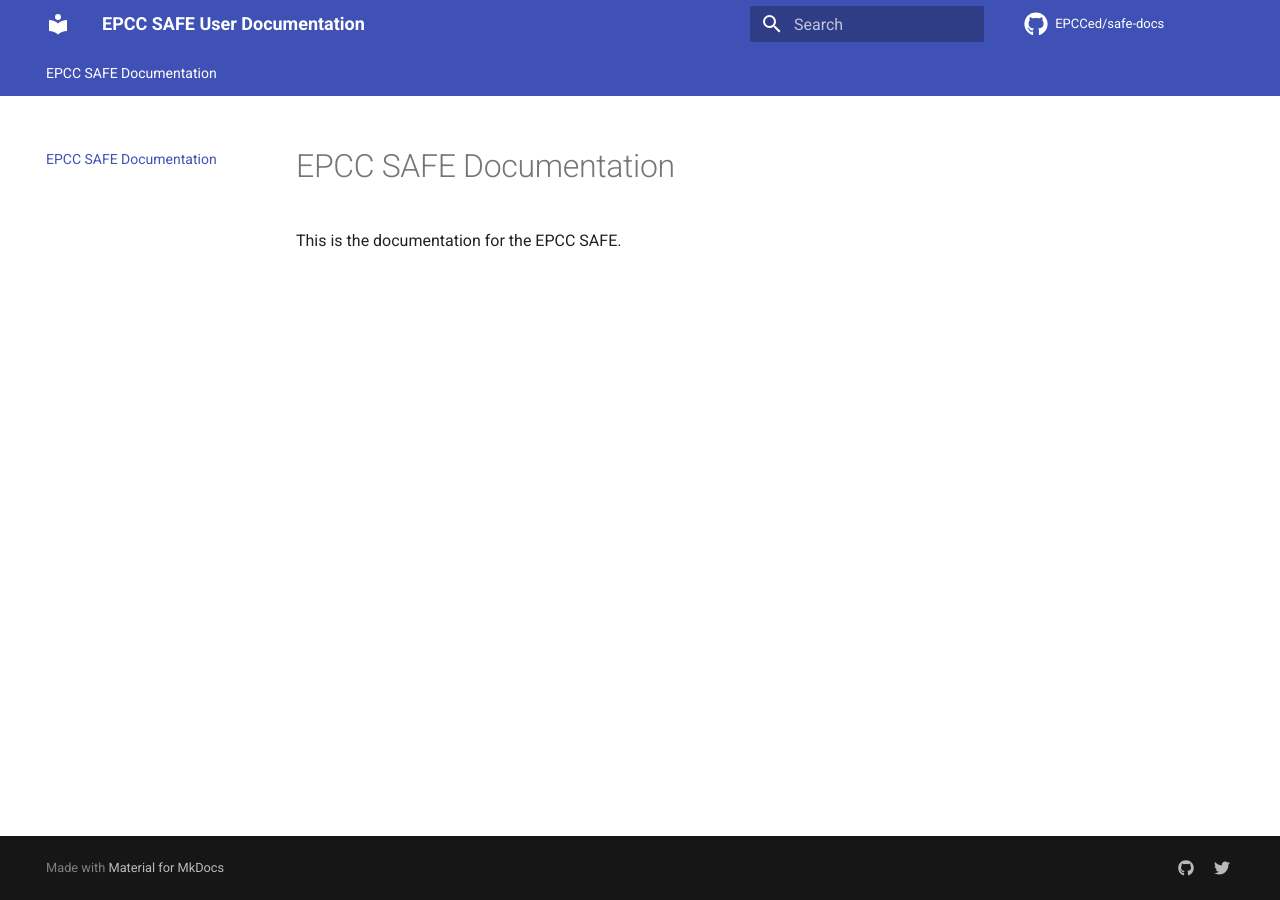
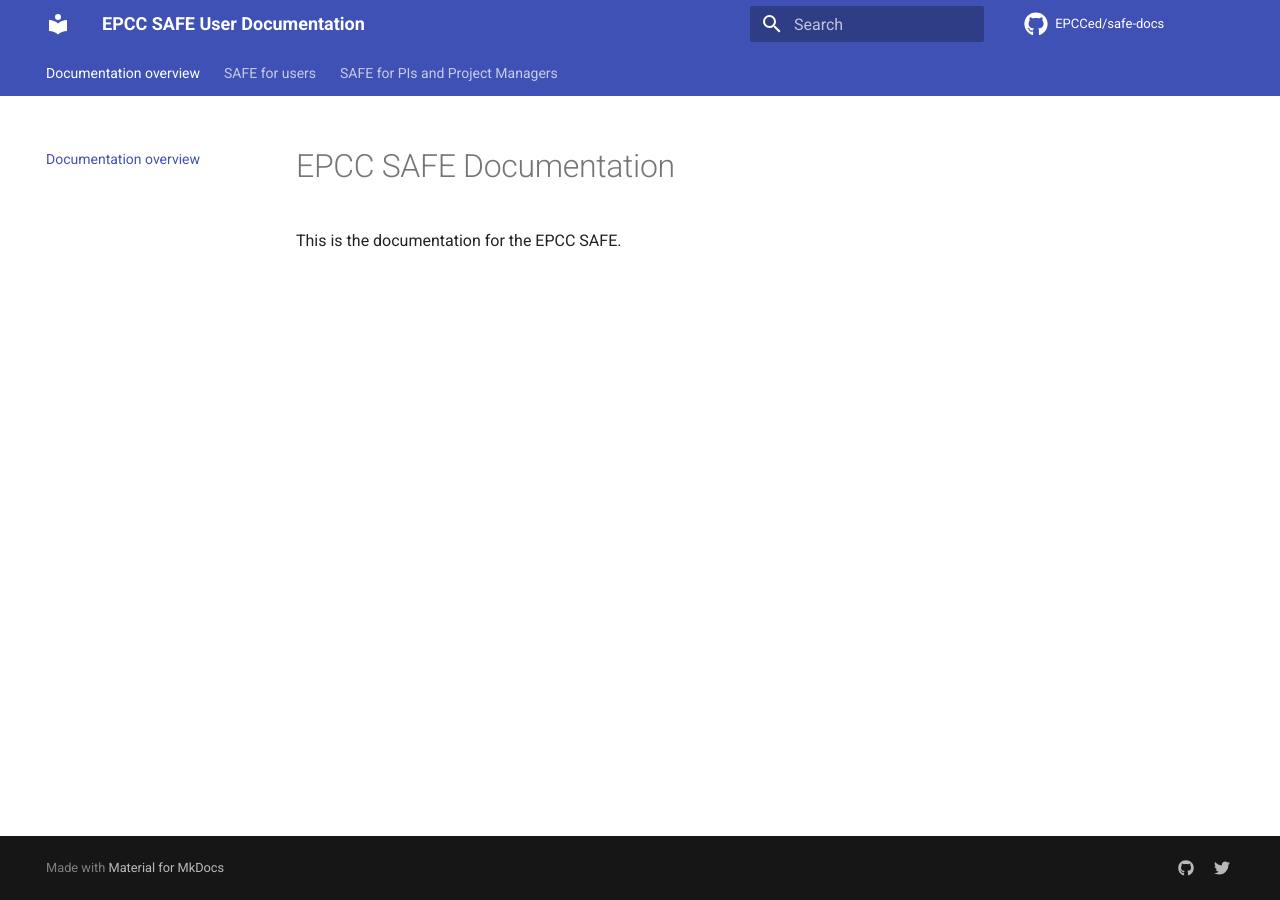
Before and after one commit to EPCCed/safe-docs, an MkDocs documentation site: the page built from docs/index.md, in a window 1280 px wide. Built offline with MkDocs 1.6.1 and Material for MkDocs 9.7.7, drawn with Linux system fonts in a browser that asks for light colours; comment, search, counter and statistics services are not loaded.

Commit message:
Added outline navigation structure

```diff
--- a/mkdocs.yml
+++ b/mkdocs.yml
@@ -1,6 +1,5 @@
 theme:
   name: material
-  favicon: favicon.ico
   palette:
     scheme: default
   features:
@@ -22,3 +21,8 @@ markdown_extensions:
   - admonition
   - pymdownx.details
   - pymdownx.superfences
+
+nav:
+  - "Documentation overview": index.md
+  - "SAFE for users": safe-for-users.md
+  - "SAFE for PIs and Project Managers": safe-for-managers.md
```
Also changed, not shown: docs/safe-for-managers.md (added, +6 -0 lines), docs/safe-for-users.md (added, +6 -0 lines).
